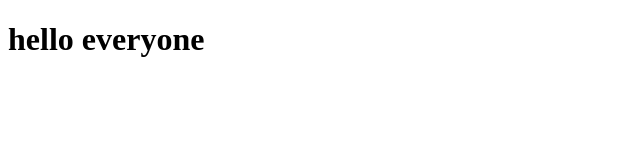
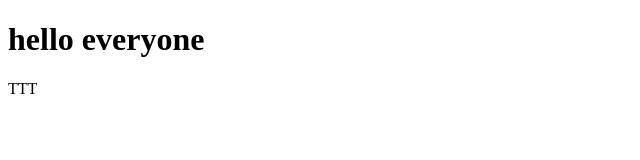
Before and after one commit to XamrokulovAbdurauf/XamrokulovAbdurauf, a plain HTML site: page index.html in a window 1280 px wide. Shown: the full height of the page, 0-640 px from the left. Drawn offline with Linux system fonts and the light colour scheme.

Commit message:
Update index.html

```diff
--- a/index.html
+++ b/index.html
@@ -8,5 +8,6 @@
 </head>
 <body>
     <h1>hello everyone</h1>
+    <p>TTT</p>
 </body>
 </html>
```
